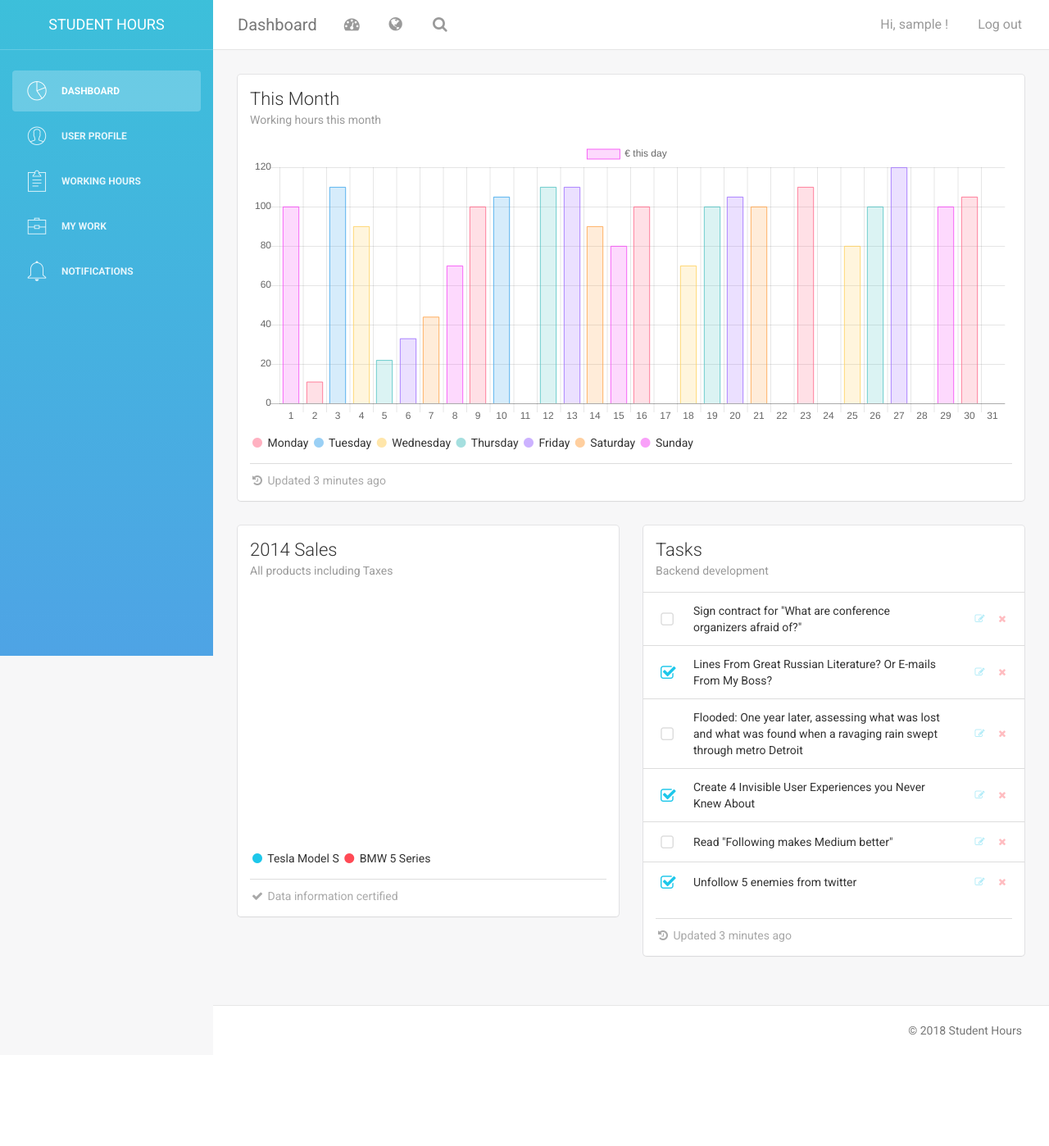
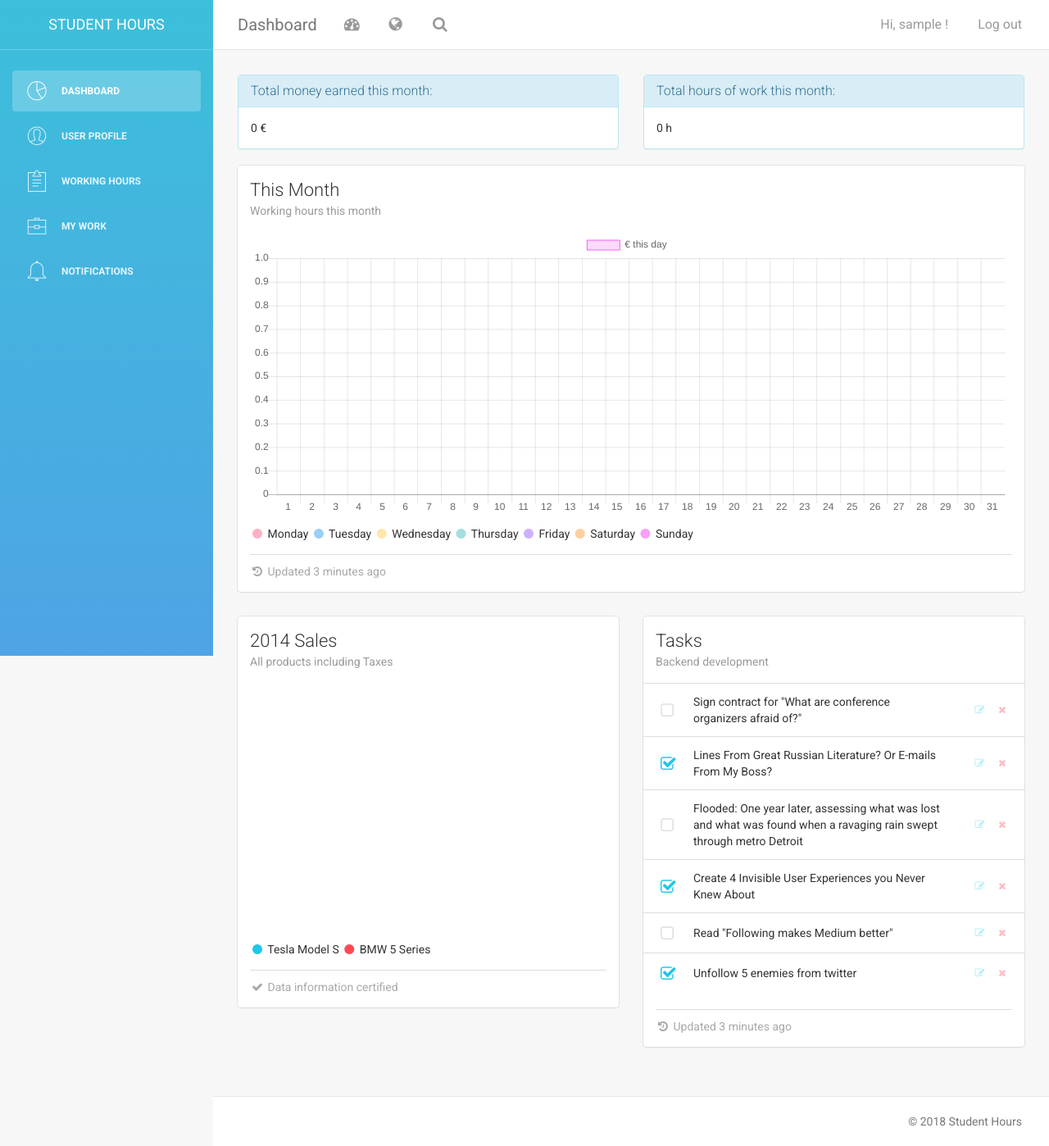
Before and after one commit to fdardenne/StudHours, a Django app: page /viewboard/ in a window 1280 px wide. Shown: the whole page at 82% size. Before the commit the page ends 1263 px from the top, so only its background shows below. Run offline with Django 3.2, Linux system fonts and the light colour scheme; a user stored in the database is signed in; tables that the repository leaves empty hold one stand-in row (values such as "Sample post"); a map, chart or similar area stays blank; some libraries are stand-ins or nearby versions.

Commit message:
Link between chart and database, total money and hour added in dashboard

```diff
--- a/userboard/templates/userboard/base.html
+++ b/userboard/templates/userboard/base.html
@@ -24,7 +24,6 @@
     <link href="http://maxcdn.bootstrapcdn.com/font-awesome/4.2.0/css/font-awesome.min.css" rel="stylesheet">
     <link href='http://fonts.googleapis.com/css?family=Roboto:400,700,300' rel='stylesheet' type='text/css'>
     <link href="{% static 'userboard/assets/css/pe-icon-7-stroke.css' %}" rel="stylesheet" />
-    <link rel="stylesheet" href="https://cdnjs.cloudflare.com/ajax/libs/bootstrap-datepicker/1.8.0/css/bootstrap-datepicker.css" />
 
 
 
@@ -159,7 +158,6 @@
 
     <!--   Core JS Files   -->
     <script src="{% static 'userboard/assets/js/jquery.3.2.1.min.js' %}" type="text/javascript"></script>
-    <script src="https://cdnjs.cloudflare.com/ajax/libs/moment.js/2.22.2/locale/af.js"></script>
 	<script src="{% static 'userboard/assets/js/bootstrap.min.js' %}" type="text/javascript"></script>
 
 	<!--  Charts Plugin -->
@@ -170,7 +168,4 @@
 
 
 
-
-
-
 </html>
--- a/userboard/templates/userboard/dashboard.html
+++ b/userboard/templates/userboard/dashboard.html
@@ -7,6 +7,29 @@
 {% block content %}
 <div class="content">
     <div class="container-fluid">
+
+        <div class="row">
+
+            <div class="col-xl-6 col-sm-6 mb-3">
+                <div class="panel panel-info">
+                    <div class="panel-heading">
+                        <h2 class="panel-title"> Total money earned this month:</h2>
+                    </div>
+                    <div class="panel-body">{{ total_money }} €</div>
+                </div>
+            </div>
+
+            <div class="col-xl-6 col-sm-6 mb-3">
+                <div class="panel panel-info">
+                    <div class="panel-heading">
+                        <h2 class="panel-title"> Total hours of work this month:</h2>
+                    </div>
+                    <div class="panel-body">{{ total_hours }} h</div>
+                </div>
+            </div>
+
+
+        </div>
         <div class="row">
             <div class="col-md-12">
                 <div class="card">
@@ -43,6 +66,8 @@
                                         }
                                 }
                             });
+
+
                         </script>
 
 
--- a/userboard/views.py
+++ b/userboard/views.py
@@ -9,9 +9,28 @@ import calendar
 
 @login_required
 def userboard(request):
-    moneys = [100,11,110,90,22,33,44,70,100,105,0,110,110,90,80,100,0,70,100,105,100,0,110,0,80,100,120,0,100,105]
-    maxdays = calendar.monthrange(datetime.datetime.now().date().year, datetime.datetime.now().date().month)
-    week_day = maxdays[0]
+
+    day_max = calendar.monthrange(datetime.datetime.now().date().year, datetime.datetime.now().date().month)[1]
+
+    user = request.user
+    work = Work.objects.get(user=user)
+    workhour_month_list = WorkHour.objects.filter(work=work, beginning_date__month=datetime.datetime.now().date().month)
+
+    moneys = [0] * day_max
+
+    total_money = 0
+    total_hours = 0
+
+    for workhour in workhour_month_list:
+        day = workhour.beginning_date.date().day
+        time_worked = float((workhour.end_date - workhour.beginning_date).seconds) / 3600
+        money_earned = time_worked * float(work.salary)
+
+        total_hours += time_worked
+        total_money += round(time_worked * float(work.salary),2)
+        moneys[day-1] += round(money_earned, 2)
+
+
 
     color_template = ["rgba(255, 99, 132, 0.2)",
                       "rgba(54, 162, 235, 0.2)",
@@ -34,24 +53,26 @@ def userboard(request):
     color = []
     border_color = []
 
-    for x in range(maxdays[1]):
+    first_day_week = calendar.monthrange(datetime.datetime.now().date().year, datetime.datetime.now().date().month)[0]
+
+    #BUILD CONTEXT
+    for x in range(day_max):
         label.append(x+1)
-        week_day = 0 if week_day == 7 else week_day
 
-        color.append(color_template[week_day])
-        border_color.append(border_color_template[week_day])
-        week_day += 1
-
-
-
-
+        first_day_week = 0 if first_day_week == 7 else first_day_week
+        color.append(color_template[first_day_week])
+        border_color.append(border_color_template[first_day_week])
+        first_day_week += 1
 
     context = {
         'day': label,
         'money': moneys,
         'color': color,
         'border_color': border_color,
+        'total_money': total_money,
+        'total_hours': total_hours
     }
+
     return render(request, 'userboard/dashboard.html', context)
 
 @login_required
```
